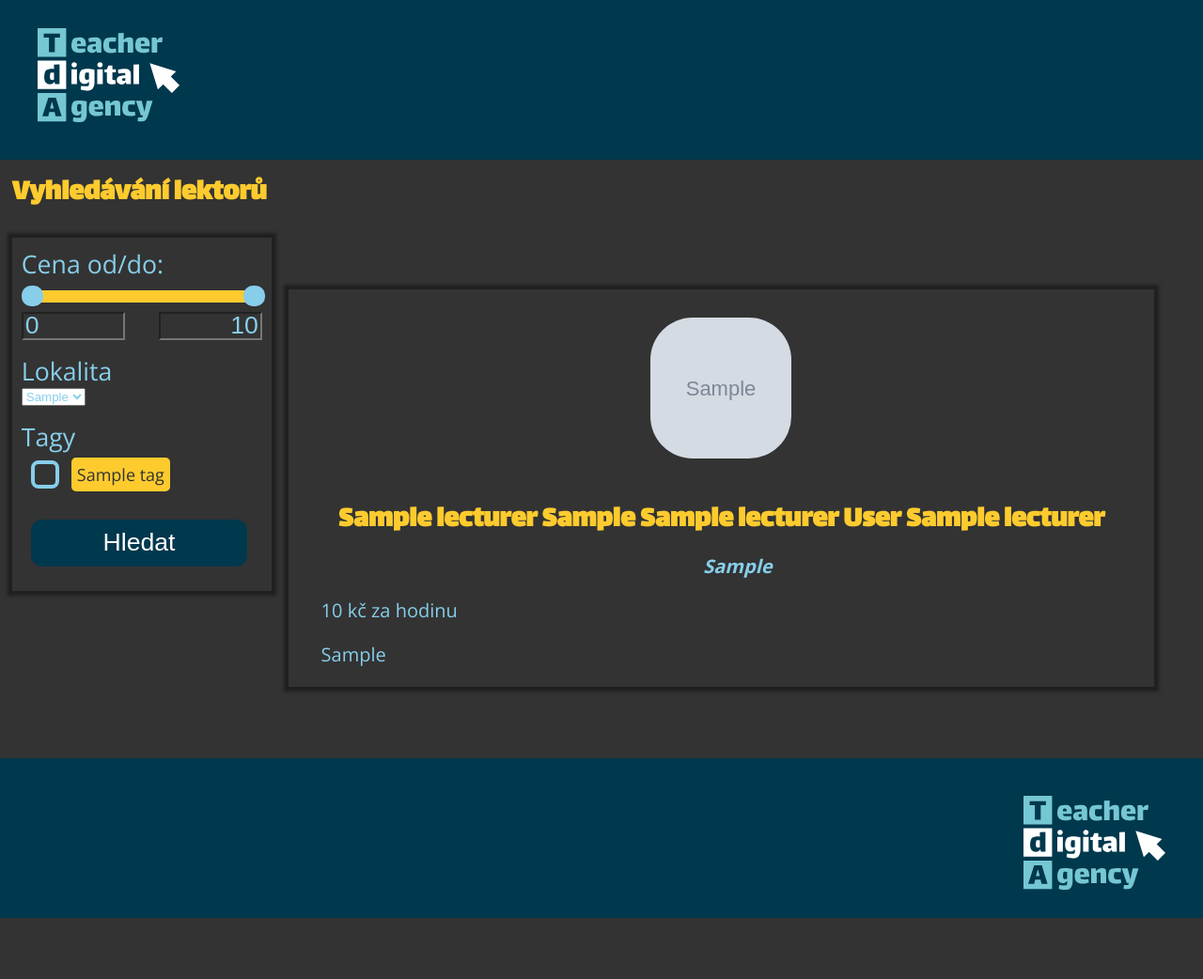
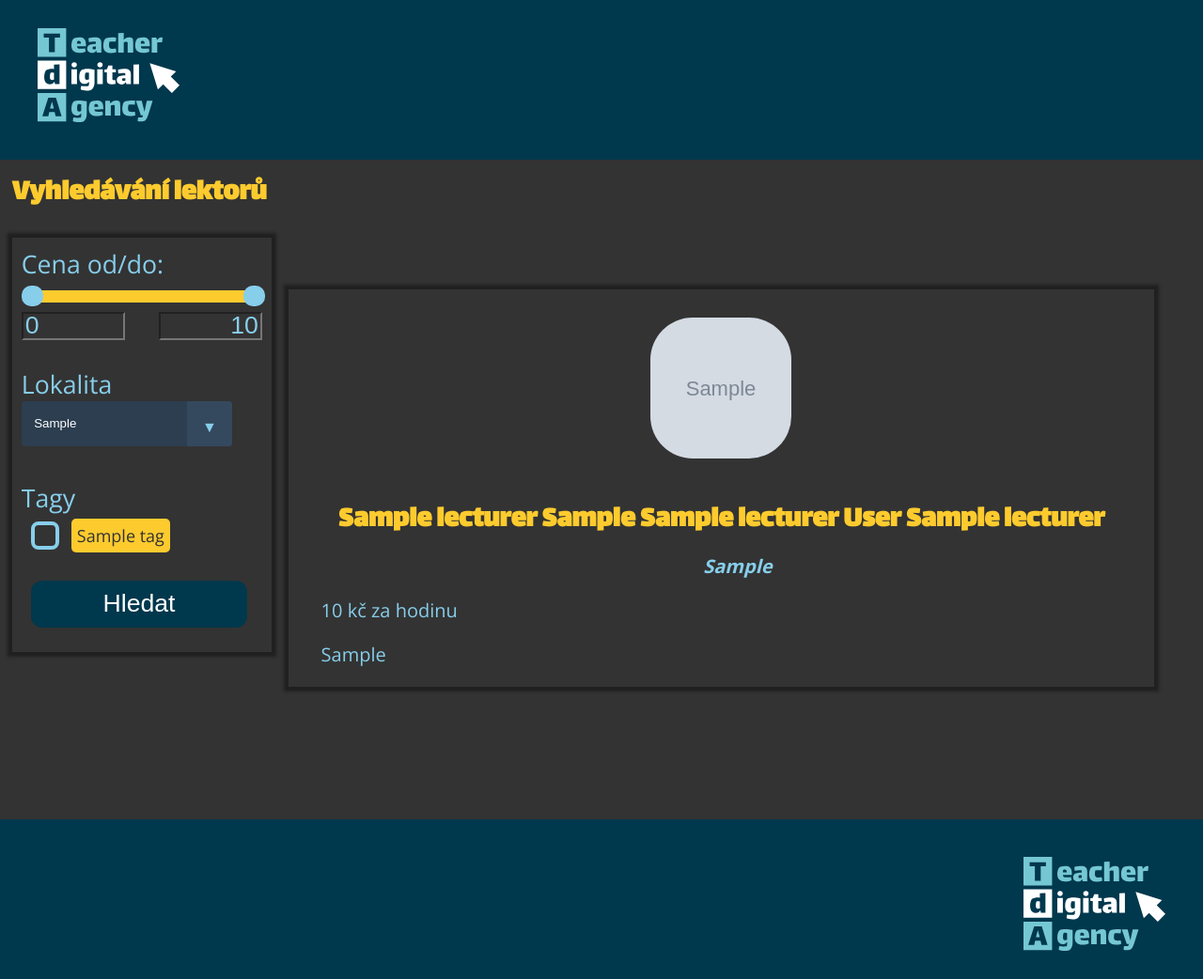
Before and after one commit to GlaryCZ/TdA24-EXTREMISTI, a Flask app: page / in a window 1280 px wide. Shown: the whole page at 94% size. Before the commit the page ends 977 px from the top, so only its background shows below. Run offline with Flask 3, Linux system fonts and the light colour scheme; tables that the repository leaves empty hold one stand-in row (values such as "Sample post"); grey boxes marked "Sample" are stand-in pictures.

Commit message:
improved dropdown

```diff
--- a/app/static/slider-styles.css
+++ b/app/static/slider-styles.css
@@ -1,6 +1,60 @@
 #slider-range {
     margin: 10px;
 }
+
+:root {
+    --gray: #34495e;
+    --darkgray: #2c3e50;
+  }
+
+  select {
+    /* Reset Select */
+    appearance: none;
+    outline: 10px red;
+    border: 0;
+    box-shadow: none;
+    /* Personalize */
+    flex: 1;
+    padding: 0 1em;
+    color: #fff;
+    background-color: var(--darkgray);
+    background-image: none;
+    cursor: pointer;
+  }
+  /* Remove IE arrow */
+  select::-ms-expand {
+    display: none;
+  }
+  /* Custom Select wrapper */
+  .select {
+    position: relative;
+    display: flex;
+    width: 14em;
+    height: 3em;
+    border-radius: .25em;
+    overflow: hidden;
+  }
+  /* Arrow */
+  .select::after {
+    content: '\25BC';
+    position: absolute;
+    top: 0;
+    right: 0;
+    padding: 1em;
+    background-color: #34495e;
+    transition: .25s all ease;
+    pointer-events: none;
+  }
+  /* Transition */
+  .select:hover::after {
+    color: #f39c12;
+  }
+
+  .down_note {
+      display: flex;
+      justify-content: center;
+
+  }
 
 .ui-corner-all, .ui-corner-bottom, .ui-corner-right, .ui-corner-br {
     border-bottom-right-radius: 10px;
--- a/app/templates/lectors-search-page.html
+++ b/app/templates/lectors-search-page.html
@@ -30,14 +30,19 @@
         value="{{last_searched.min_price}}" {% else %} value="0" {% endif %} oninput="this.value = this.value.replace(/[^0-9.]/g, '').replace(/(\..*?)\..*/g, '$1');" />
       <input type="text" id="amount-max" placeholder="do" name="max_price" class="inp-price" {% if last_searched.max_price %}
         value="{{last_searched.max_price}}" {% else %} value="{{max_price}}" {% endif %} oninput="this.value = this.value.replace(/[^0-9.]/g, '').replace(/(\..*?)\..*/g, '$1');" /><br>
-    </div>
+    </div><br>
 
     <label id="location-text" for="location">Lokalita</label><br>
+    <div class="container">
+      <div class="select">
     <select id="location" name="location">
         {% for location in locations %}
             <option value="{{ location }}">{{ location }}</option>
         {% endfor %}
     </select>
+  </div>
+  <div class = "down_note"></div>
+  </div>
 
 
     <!-- <input type="text" name="location" placeholder="Město" list="seznam-lokaci" id="location-input-field" {% if last_searched.location %}
@@ -76,7 +81,7 @@
       <p class="lecturer-claim"><i>{{lecturer.claim|e}}</i></p>
       {% if lecturer.price_per_hour %}<p>{{lecturer.price_per_hour|e}} kč za hodinu</p>{% endif %}
       {% if lecturer.location %}<p>{{ lecturer.location|e }}</p>{% endif %}
-      <p>{% for tag in lecturer.tags %} <a class="tag">{{tag.name|e}}</a>{% endfor %}</p>
+      <p>{% for tag in lecturer.tags %} <span class="tag">{{tag.name|e}}</a>{% endfor %}</span>
     </a>
   </div>
   {% endfor %}
```
